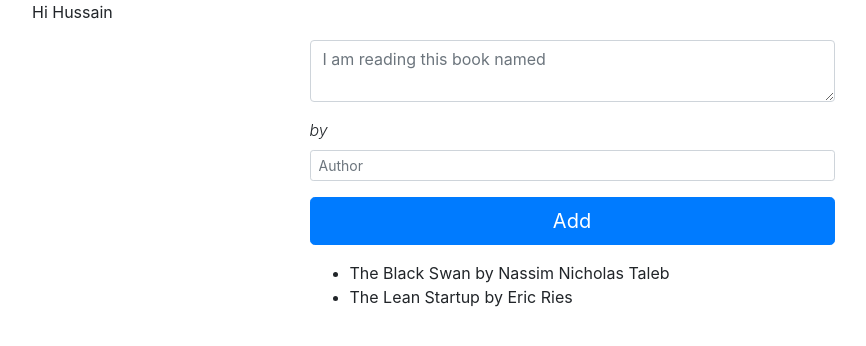
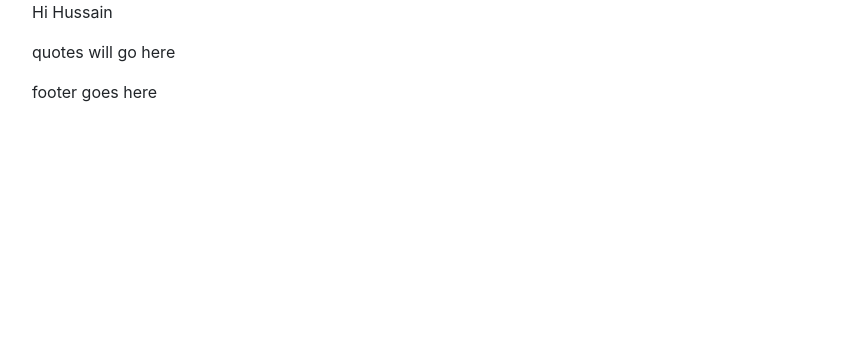
Before and after one commit to hussaintamboli/reactjs-book-quotes-organiser, a React app: page /quotes in a window 1280 px wide. Shown: the top 346 px of the page, without its empty margins (68-934 px from the left). Built offline with nearby package versions, Linux system fonts and the light colour scheme.

Commit message:
now all my routes are working. /, /quotes

```diff
--- a/package.json
+++ b/package.json
@@ -6,7 +6,7 @@
   "scripts": {
     "test": "echo \"Error: no test specified\" && exit 1",
     "start": "npm run build",
-    "build": "webpack -d && cp src/index.html dist/index.html && webpack-dev-server --content-base src/ --inline --hot --mode development",
+    "build": "webpack -d && cp src/index.html dist/index.html && webpack-dev-server --content-base src/ --inline --hot --mode development --history-api-fallback",
     "build:prod": "webpack -p && cp src/index.html dist/index.html"
   },
   "author": "",
--- a/src/app/components/App.js
+++ b/src/app/components/App.js
@@ -1,8 +1,11 @@
 import React from "react";
 import { render } from "react-dom";
+import { Switch, Route, Redirect } from "react-router-dom";
 
 import { Header } from "./Header";
 import { Books } from "./Books";
+import { Quotes } from "./Quotes";
+import { Footer } from "./Footer";
 
 export class App extends React.Component {
     render() {
@@ -15,7 +18,14 @@ export class App extends React.Component {
 
                     <Header user={user}/>
 
-                    <Books />
+                    <main>
+                        <Switch>
+                            <Route exact path="/" component={Books} />
+                            <Route path="/quotes" component={Quotes} />
+                        </Switch>
+                    </main>
+
+                    <Footer />
 
             </div>
         );
--- a/src/app/components/Books.js
+++ b/src/app/components/Books.js
@@ -1,5 +1,4 @@
 import React from "react";
-import PropTypes from "prop-types";
 
 export class Books extends React.Component {
     constructor(props) {
--- /dev/null
+++ b/src/app/components/Footer.js
@@ -0,0 +1,11 @@
+import React from "react";
+
+export class Footer extends React.Component {
+    render() {
+        return (
+            <div className="col-md-12">
+                <p>footer goes here</p>
+            </div>
+        );
+    }
+}
--- /dev/null
+++ b/src/app/components/Quotes.js
@@ -0,0 +1,11 @@
+import React from "react";
+
+export class Quotes extends React.Component {
+    render() {
+        return (
+            <div className="col-md-6">
+                <p>quotes will go here</p>
+            </div>
+        );
+    }
+}
--- a/src/app/index.js
+++ b/src/app/index.js
@@ -1,15 +1,16 @@
 import React from "react";
 import { render } from "react-dom";
-import { BrowserRouter } from "react-router-dom";
+import { BrowserRouter, Switch, Route } from "react-router-dom";
 
 import { App } from "./components/App";
+import { Quotes } from "./components/Quotes";
 import "bootstrap/dist/css/bootstrap.css";
 
 class Index extends React.Component {
     render() {
         return (
             <BrowserRouter>
-                <App />
+            <App />
             </BrowserRouter>
         );
     }
```
